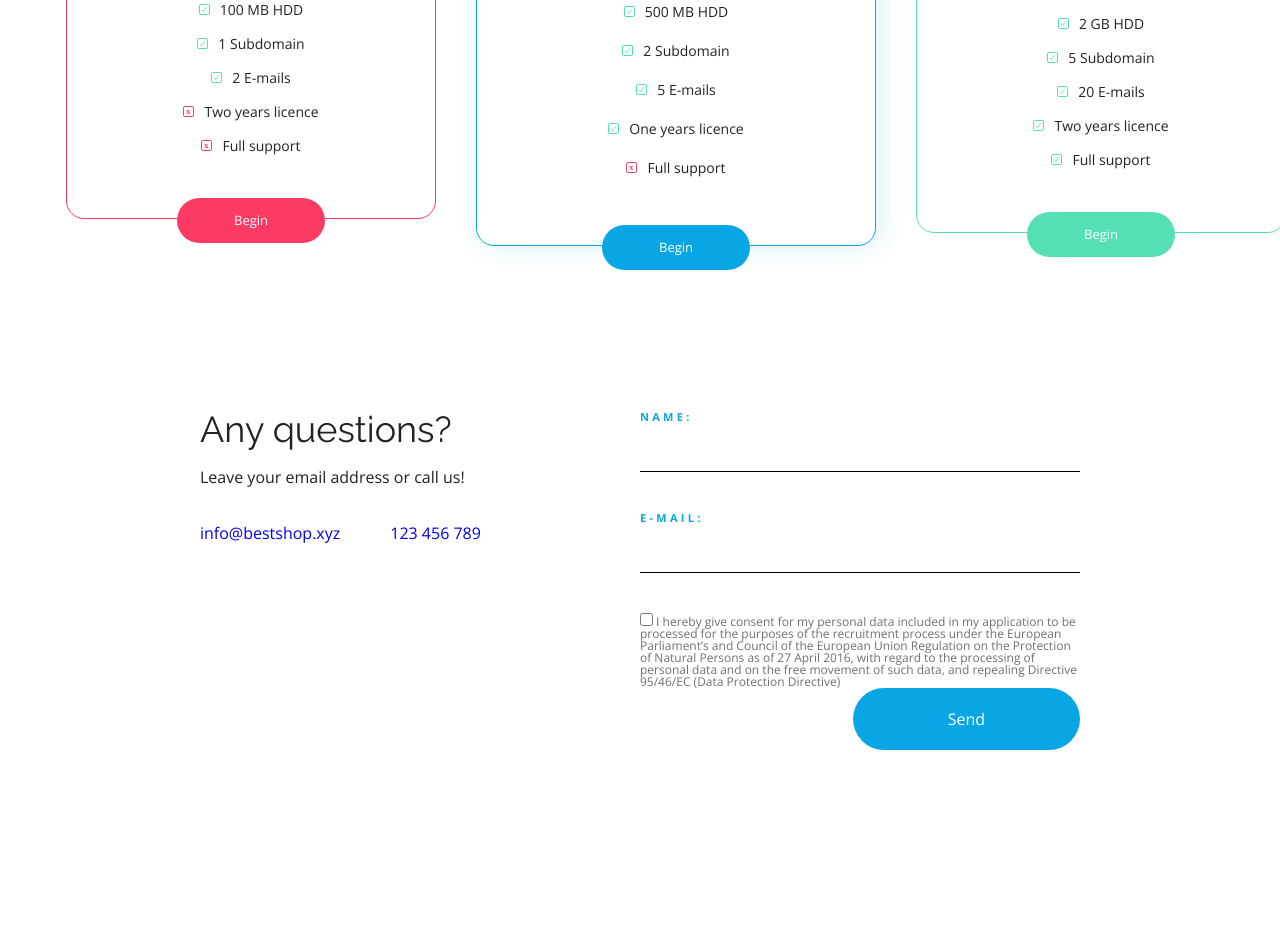
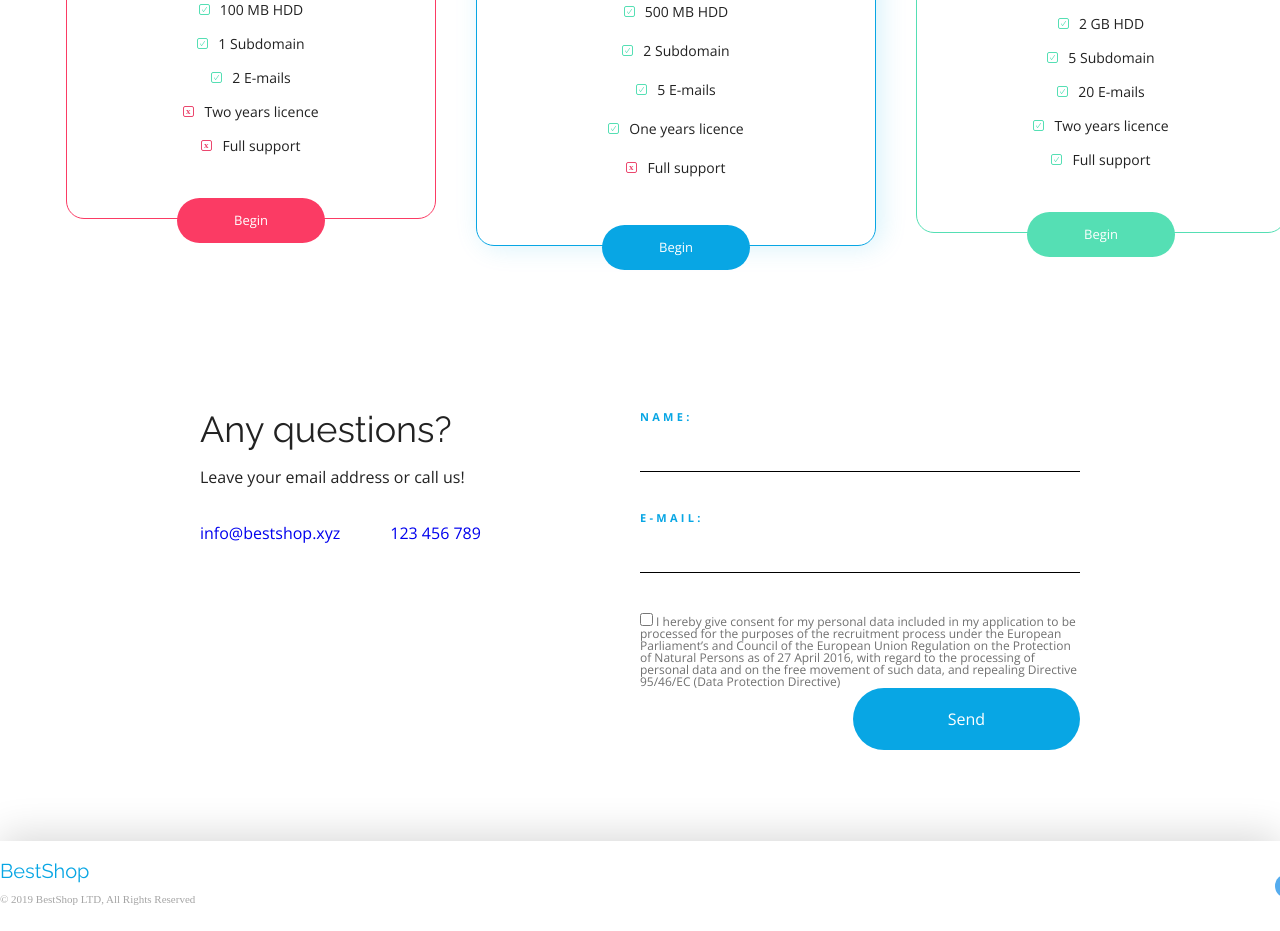
Before and after one commit to marekjudzinski/bestShop_workshop_pt1, a plain HTML site: page index.html in a window 1280 px wide. Shown: the part 2989-3920 px from the top of the page. Before the commit the page ends 3830 px from the top, so only its background shows below. Drawn offline with nearby package versions, Linux system fonts and the light colour scheme.

Commit message:
page finished

```diff
--- a/css/main.css
+++ b/css/main.css
@@ -466,3 +466,38 @@ h2{
     color: #707070;
     font-size: 12px;
 }
+
+/*footer*/
+.footer {
+    box-shadow: 0 -5px 40px #00000029;
+    padding: 20px 0;
+}
+
+.footer-container {
+    display: flex;
+    justify-content: space-between;
+    align-items: center;
+}
+
+.footer-info {
+    display: flex;
+    flex-direction: column;
+    justify-content: space-around;
+}
+
+.footer-copy {
+    font-size: 0.6875rem;
+    line-height: 1.5rem;
+    color: var(--color-grey);
+    margin-top: 6px;
+}
+
+.footer-icons a:first-of-type {
+    margin-right: 25px;
+}
+.logo{
+    font-size: 20px;
+    font-family: var(--raleway);
+    color: var(--color-primary);
+    text-decoration: none;
+}
--- a/index.html
+++ b/index.html
@@ -175,5 +175,17 @@
         </div>
     </section>
 </main>
+<footer class="footer">
+    <div class="footer-container container">
+        <div class="footer-info">
+            <a href="#" class="logo">BestShop</a>
+            <span class="footer-copy">© 2019 BestShop LTD, All Rights Reserved</span>
+        </div>
+        <div class="footer-icons">
+            <a href="#"><img src="assets/Twitter.svg" alt="twitter"/></a>
+            <a href="#"><img src="assets/Facebook.svg" alt="facebook"/></a>
+        </div>
+    </div>
+</footer>
 </body>
 </html>
```
